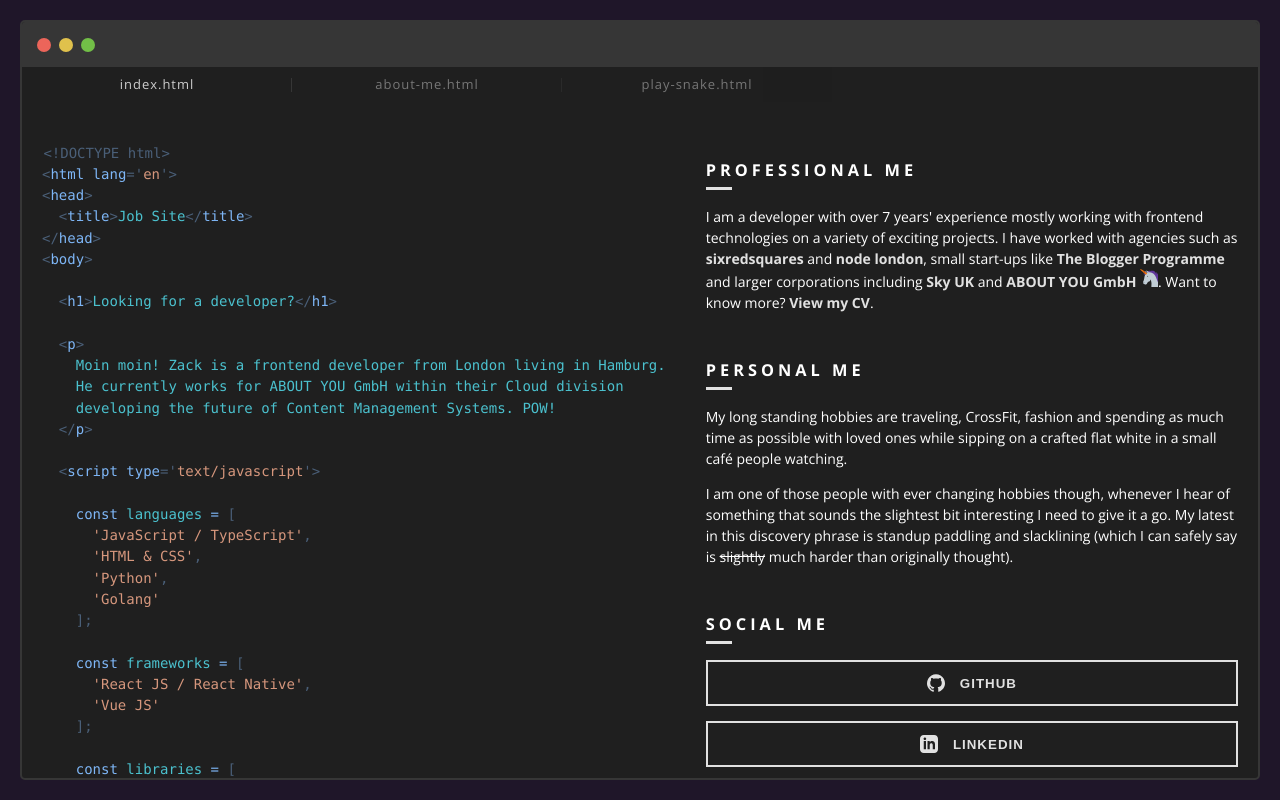
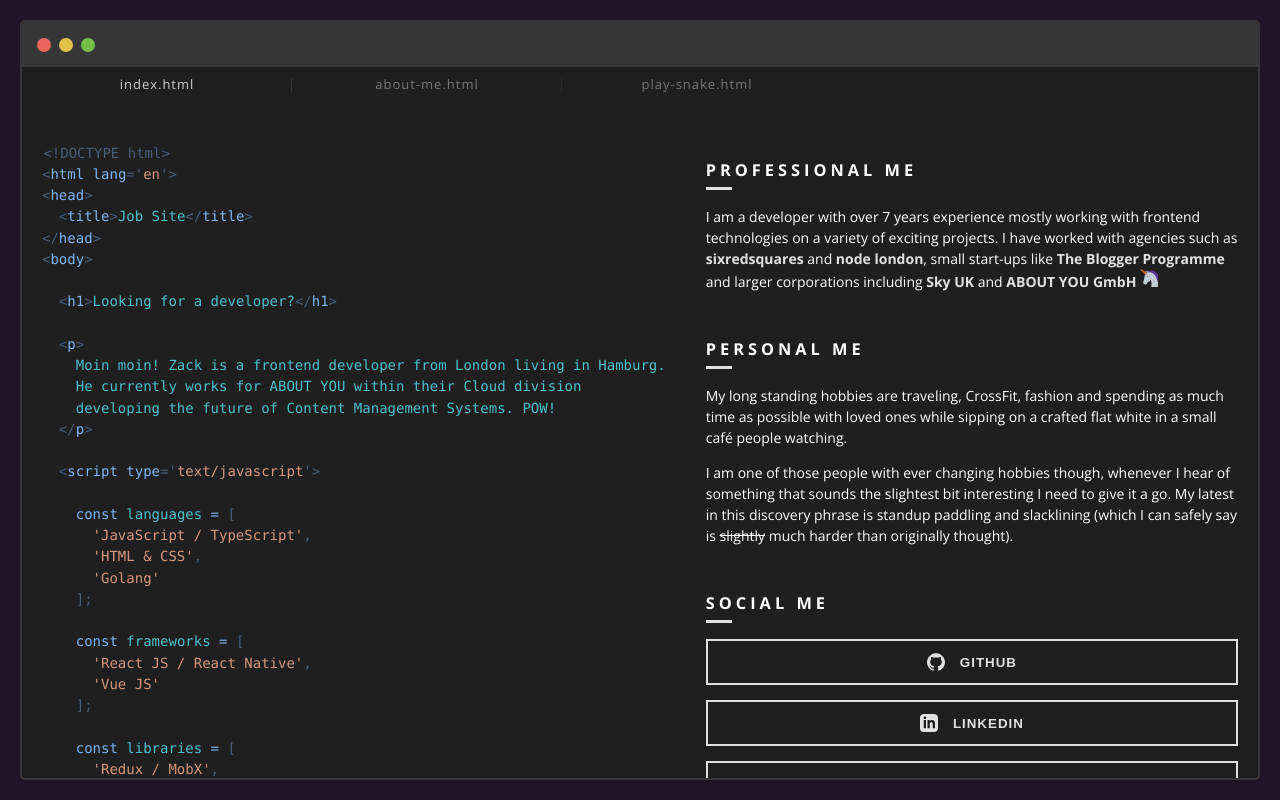
Before and after one commit to zackjones11/portfolio, a Vue app: page / in a window 1280 px wide. Built offline with nearby package versions, Linux system fonts and the light colour scheme.

Commit message:
update AboutMe/Intro copy

```diff
--- a/package.json
+++ b/package.json
@@ -6,7 +6,7 @@
     "serve": "vue-cli-service serve",
     "build": "vue-cli-service build",
     "lint": "vue-cli-service lint",
-    "test:unit": "vue-cli-service test:unit --watchAll"
+    "test:unit": "vue-cli-service test:unit"
   },
   "dependencies": {
     "core-js": "^3.6.4",
--- a/src/components/CodeEditor/files/AboutMe/AboutMe.vue
+++ b/src/components/CodeEditor/files/AboutMe/AboutMe.vue
@@ -3,7 +3,7 @@
     <div :class="$style.aboutMe__block">
       <BaseHeadline :level="3">Professional Me</BaseHeadline>
       <p>
-        I am a developer with over {{ yearsOfExperience }} years' experience
+        I am a developer with over {{ yearsOfExperience }} years experience
         mostly working with frontend technologies on a variety of exciting
         projects. I have worked with agencies such as
         <BaseLink href="https://6rs.co.uk" target="_blank"
@@ -22,9 +22,8 @@
         >
         and
         <BaseLink href="https://aboutyou.de" target="_blank"
-          >ABOUT YOU GmbH <BaseIcon name="unicorn" /></BaseLink
-        >. Want to know more?
-        <BaseLink target="_blank" :href="CV_URL">View my CV</BaseLink>.
+          >ABOUT YOU GmbH <BaseIcon name="unicorn"
+        /></BaseLink>
       </p>
     </div>
 
```
Also changed, not shown: src/components/CodeEditor/files/IntroInCode/intro-in-code.txt, 1 other file (tests, documents, lock files or other folders).
